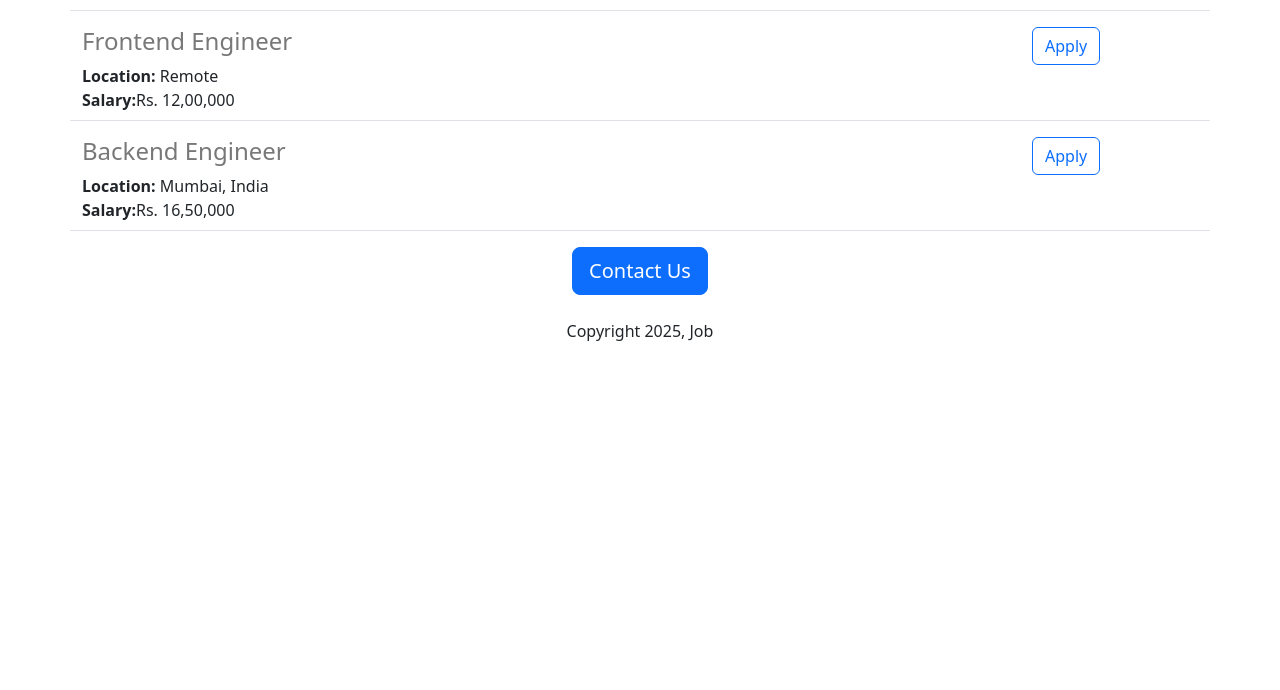
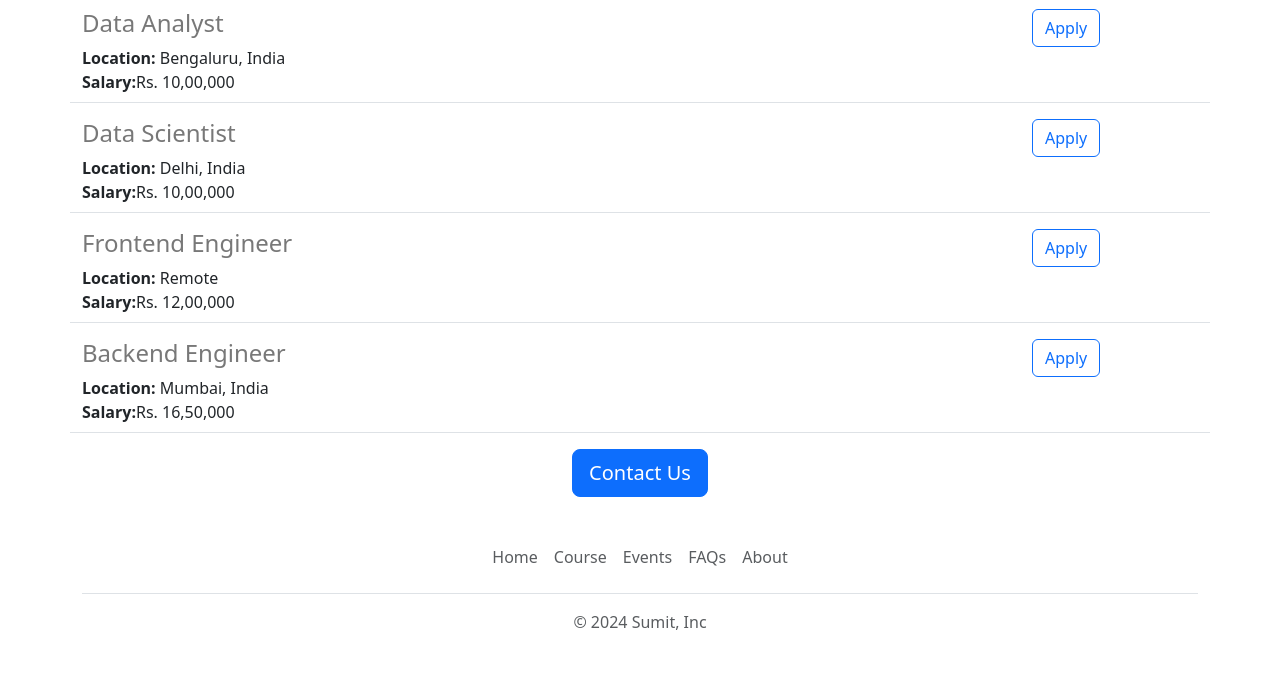
Before and after one commit to Sumit123sm/job-career-website, a Flask app: page / in a window 1280 px wide. Shown: the part 901-1591 px from the top of the page. Before the commit the page ends 1242 px from the top, so only its background shows below. Run offline with Flask 3, Linux system fonts and the light colour scheme.

Commit message:
Function and aesthetic improvment

```diff
--- /dev/null
+++ b/templates/footer.html
@@ -0,0 +1,12 @@
+<div class="container">
+  <footer class="py-3 my-4">
+    <ul class="nav justify-content-center border-bottom pb-3 mb-3">
+      <li class="nav-item"><a target="_blank" href="#" class="nav-link px-2 text-body-secondary">Home</a></li>
+      <li class="nav-item"><a target="_blank" href="#" class="nav-link px-2 text-body-secondary">Course</a></li>
+      <li class="nav-item"><a target="_blank" href="#" class="nav-link px-2 text-body-secondary">Events</a></li>
+      <li class="nav-item"><a target="_blank" href="#" class="nav-link px-2 text-body-secondary">FAQs</a></li>
+      <li class="nav-item"><a target="_blank" href="#" class="nav-link px-2 text-body-secondary">About</a></li>
+    </ul>
+    <p class="text-center text-body-secondary">&copy; 2024 Sumit, Inc</p>
+  </footer>
+</div>
--- a/templates/home.html
+++ b/templates/home.html
@@ -13,15 +13,23 @@
         height:360px;
         object-fit:cover;
         max-height: 360px;
+        margin-bottom:16px;
       }
     </style>
   </head>
   <body>
+    {% include "nav.html" %}
+    <img class="img-fluid" id="banner" src="https://aeb3b918-f561-4e5f-a85b-9a46941e225d-00-a6g1kzhxjsfv.riker.replit.dev/static/banner2.avif">
    <div class="container">
      <h1 class="text-center mt-2 mb-4" >{{company_name}} Carrer</h1>
-       <img class="img-fluid" id="banner" src="https://aeb3b918-f561-4e5f-a85b-9a46941e225d-00-a6g1kzhxjsfv.riker.replit.dev/static/banner2.avif">
-       <h2 class="text-center mt-2 mb-4">About Job</h2>
+       <div class=row style= "margin-bottom:16px;" >
+         <div class="col-md-6" >
        <p class="lead" >Career growth is a journey of continuous learning, skill enhancement, and seizing new opportunities. It involves setting goals, embracing challenges, and leveraging innovation to advance in various professions. With the right mindset and determination, individuals can climb the career ladder, explore new possibilities, and achieve success in their chosen fields.</p>
+         </div>
+         <div class="d-none d-md-block col-6">
+         <img src="/static/people.jpg" style="height:320px; border-radius:4px;">
+         </div>
+       </div>
        <h2 class="text-center mt-2 mb-4" >Open Positions</h2>
        <div>
          {% for job in jobs %}
@@ -30,11 +38,11 @@
        </div>
 
      <div class="text-center" >
-       <button class="btn btn-primary btn-lg" >Contact Us</button>
-       <p class="mt-4">Copyright 2025, Job</p>
+       <a href="mailto:hello@sumit.ai?subject=Question%20about%20Job%20Openings&body=My%20name%3A%20%3Cyour%20name%20here%3E%0D%0AMy%20questions%3A%20%3Center%20question%20here%3E" class="btn btn-primary btn-lg" >Contact Us</a>
      </div>
 
    </div>
+    {% include "footer.html"%}
 
   </body>
 
--- a/templates/jobitem.html
+++ b/templates/jobitem.html
@@ -10,8 +10,8 @@
       </div>
     {% endif %}
     </div>
-    <div class="col-2" >
+    <div class="col-2 padding-right:16px" >
 
-    <button type="button" class="btn btn-outline-primary">Apply</button>
+    <a href="mailto:hello@sumit.ai?subject=Application%20for%20{{job['title']}}&body=My%20name%3A%20%3Cyour%20name%20here%3E%0D%0AMy%20resume%20link%3A%20%3Cresume%20link%3E%0D%0AMy%20LinkedIn%20link%3A%20%3Clinkedin%20in%3E" type="button" class="btn btn-outline-primary float-right align-middle">Apply</a>
     </div>
   </div>
--- /dev/null
+++ b/templates/nav.html
@@ -0,0 +1,9 @@
+<nav class="navbar shadow-sm fixed-top bg-white">
+  <div class="container-fluid">
+    <a class="navbar-brand" href="#">
+      <img src="/static/S_logo.jpg" style="object-fit:cover;" alt="Logo" width="30" height="24" class="d-inline-block align-text-top">
+      Sumit
+    </a>
+  </div>
+</nav>
+<div style="height:56px"></div>
```
Also changed, not shown: static/S_logo.jpg (added), static/bootstrap-logo.svg (added), static/logo_sumt.webp (added), 1 other file.
